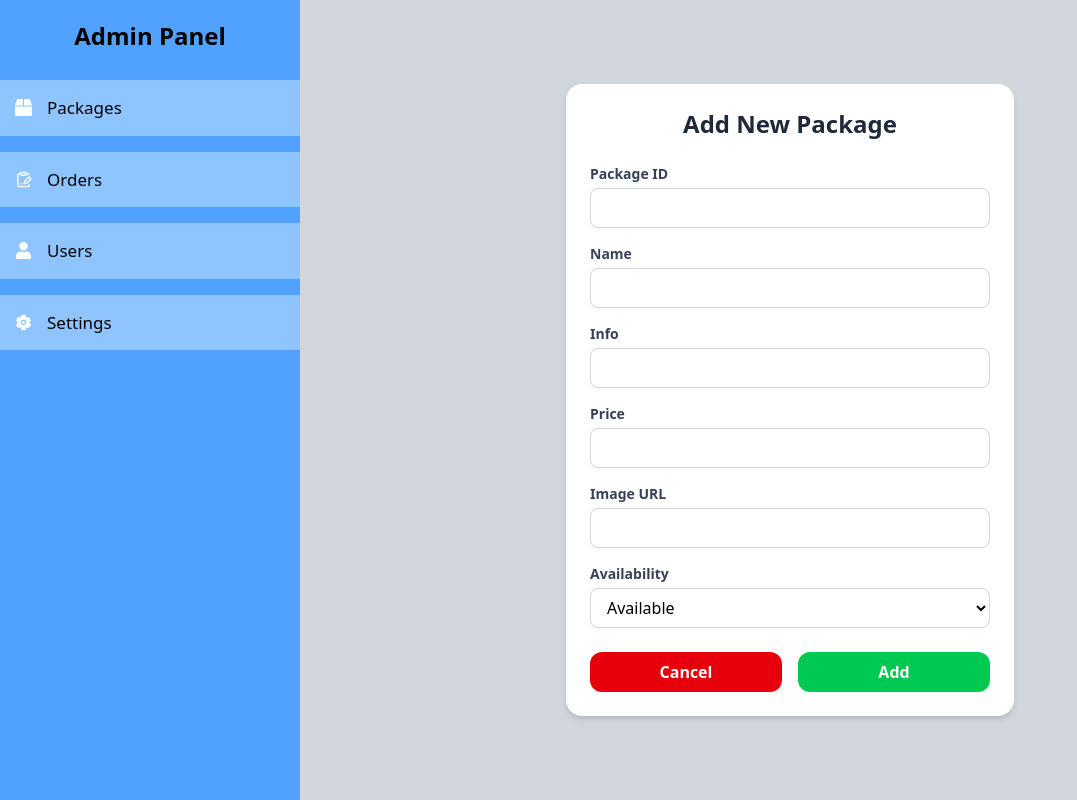
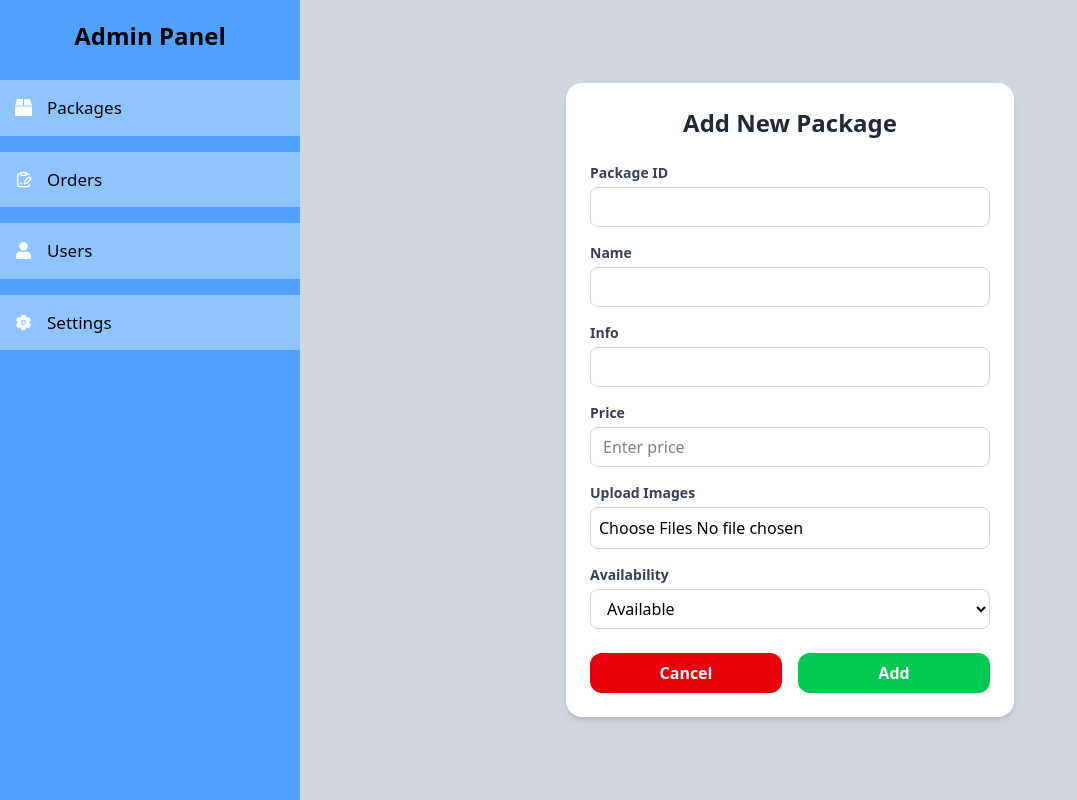
Before and after one commit to thimansa911/full-stack-web-development-course-, a React (Vite) app in the folder for-learn-front-end/: page /admin/package/addpackage in a window 1280 px wide. Shown: the whole page, without its empty margins (0-1077 px from the left). Built offline with nearby package versions, Linux system fonts and the light colour scheme; no server answers.

Commit message:
connect supabase to code ( for upload images )

```diff
--- a/for-learn-front-end/package.json
+++ b/for-learn-front-end/package.json
@@ -10,6 +10,7 @@
     "preview": "vite preview"
   },
   "dependencies": {
+    "@supabase/supabase-js": "^2.75.0",
     "@tailwindcss/vite": "^4.1.14",
     "axios": "^1.12.2",
     "react": "^19.1.1",
--- a/for-learn-front-end/pages/adminpages/addnewpackage.jsx
+++ b/for-learn-front-end/pages/adminpages/addnewpackage.jsx
@@ -2,31 +2,76 @@ import { useState } from "react";
 import { Link, useNavigate } from "react-router-dom";
 import axios from "axios";
 import toast from "react-hot-toast";
+import { createClient } from "@supabase/supabase-js";
+
+// 🔐 Use environment variables for safety
+const supabase = createClient(
+  import.meta.env.VITE_SUPABASE_URL,
+  import.meta.env.VITE_SUPABASE_KEY
+);
 
 export default function AddNewPackage() {
-    // 📦 State for each form input
   const [packageId, setPackageId] = useState('');
   const [name, setName] = useState('');
   const [info, setInfo] = useState('');
   const [price, setPrice] = useState('');
-    const [imageUrl, setImageUrl] = useState('');
   const [available, setAvailable] = useState('true');
+  const [images, setImages] = useState([]);
+  const [uploading, setUploading] = useState(false);
 
   const navigate = useNavigate();
 
+  // 📸 Handle file selection
+  const handleFileChange = (e) => {
+    setImages([...e.target.files]);
+  };
+
+  // ☁️ Upload all selected images to Supabase
+  const uploadImagesToSupabase = async () => {
+    setUploading(true);
+    const uploadedUrls = [];
+
+    for (const file of images) {
+      const fileName = `${Date.now()}_${file.name}`;
+      const { data, error } = await supabase.storage
+        .from("Images") // ✅ bucket name you created
+        .upload(fileName, file);
+
+      if (error) {
+        console.error(error);
+        toast.error(`❌ Failed to upload ${file.name}`);
+      } else {
+        const { publicUrl } = supabase.storage
+          .from("Images") // ✅ use same bucket name here too
+          .getPublicUrl(data.path).data;
+
+        uploadedUrls.push(publicUrl);
+        console.log(`✅ Uploaded ${file.name}:`, publicUrl); // 🖥️ show URL in console
+      }
+    }
+
+    setUploading(false);
+    return uploadedUrls;
+  };
+
+  // 📤 Submit form
   const handleSubmit = async (e) => {
     e.preventDefault();
+
+    try {
+      const imageUrls = await uploadImagesToSupabase();
 
       const payload = {
         PackageName: name,
         PackageID: packageId,
-            PackagePic: [imageUrl], // send as array
-            PackagePrice: price,
+        PackagePic: imageUrls, // ✅ array of Supabase URLs
+        PackagePrice: Number(price), // ensure number
         PackageDescription: info,
         IsAvailable: available === "true",
       };
 
-        try {
+      console.log("📦 Final Payload Sent to Server:", payload);
+
       const response = await axios.post(
         import.meta.env.VITE_DB_URL + "/api/package/createpackage",
         payload,
@@ -37,11 +82,11 @@ export default function AddNewPackage() {
         }
       );
 
-            console.log(response.data);
+      console.log("✅ Server Response:", response.data);
       toast.success("Package added successfully!");
       navigate("/admin/package");
     } catch (error) {
-            console.error(error);
+      console.error("❌ Error:", error);
       toast.error("Failed to add package.");
     }
   };
@@ -54,33 +99,37 @@ export default function AddNewPackage() {
         </h2>
 
         <form onSubmit={handleSubmit} className="space-y-4">
-                    <FormField
-                        label="Package ID"
-                        value={packageId}
-                        onChange={(e) => setPackageId(e.target.value)}
-                    />
-                    <FormField
-                        label="Name"
-                        value={name}
-                        onChange={(e) => setName(e.target.value)}
-                    />
-                    <FormField
-                        label="Info"
-                        value={info}
-                        onChange={(e) => setInfo(e.target.value)}
-                    />
-                    <FormField
-                        label="Price"
+          <FormField label="Package ID" value={packageId} onChange={(e) => setPackageId(e.target.value)} />
+          <FormField label="Name" value={name} onChange={(e) => setName(e.target.value)} />
+          <FormField label="Info" value={info} onChange={(e) => setInfo(e.target.value)} />
+
+          {/* 💰 Price - only numbers allowed */}
+          <div className="flex flex-col">
+            <label className="text-sm font-semibold text-gray-700 mb-1">Price</label>
+            <input
+              type="number"
               value={price}
               onChange={(e) => setPrice(e.target.value)}
+              min="0"
+              step="0.01"
+              placeholder="Enter price"
+              className="h-10 px-3 border border-gray-300 rounded-lg focus:outline-none focus:ring-2 focus:ring-blue-400"
             />
-                    <FormField
-                        label="Image URL"
-                        value={imageUrl}
-                        onChange={(e) => setImageUrl(e.target.value)}
+          </div>
+
+          {/* 🖼️ Image Upload */}
+          <div className="flex flex-col">
+            <label className="text-sm font-semibold text-gray-700 mb-1">Upload Images</label>
+            <input
+              type="file"
+              multiple
+              accept="image/*"
+              onChange={handleFileChange}
+              className="border border-gray-300 rounded-lg p-2"
             />
+          </div>
 
-                    {/* Dropdown for availability */}
+          {/* Availability */}
           <div className="flex flex-col">
             <label className="text-sm font-semibold text-gray-700 mb-1">Availability</label>
             <select
@@ -104,9 +153,12 @@ export default function AddNewPackage() {
 
             <button
               type="submit"
-                            className="w-[48%] h-10 bg-green-500 hover:bg-green-600 text-white font-bold rounded-xl"
+              disabled={uploading}
+              className={`w-[48%] h-10 ${
+                uploading ? "bg-gray-400" : "bg-green-500 hover:bg-green-600"
+              } text-white font-bold rounded-xl`}
             >
-                            Add
+              {uploading ? "Uploading..." : "Add"}
             </button>
           </div>
         </form>
@@ -115,7 +167,6 @@ export default function AddNewPackage() {
   );
 }
 
-// ✅ Reusable Input Field Component
 function FormField({ label, value, onChange }) {
   return (
     <div className="flex flex-col">
```
Also changed, not shown: 1 other file (tests, documents, lock files or other folders). Lines whose indentation alone changed are shown as unchanged.
